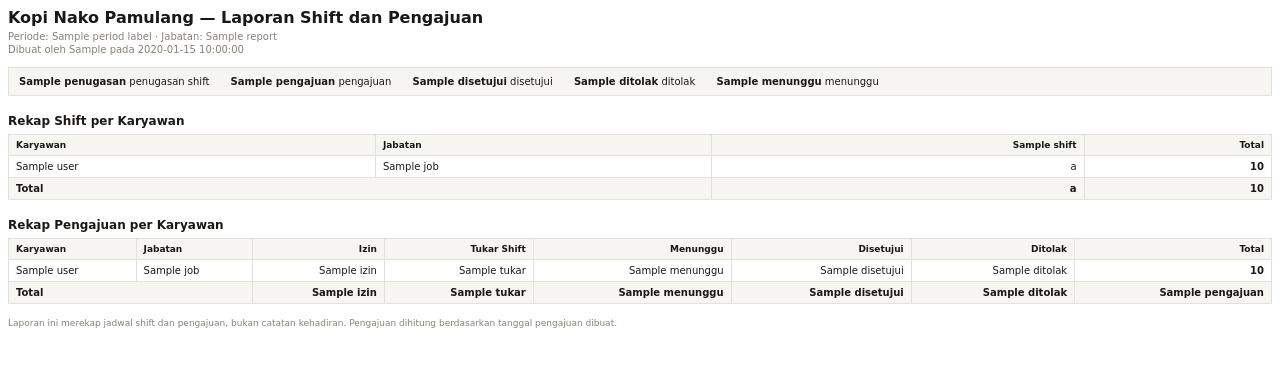
After one commit to Naufalfebri2/kopi-nako, a Laravel app: template resources/views/laporan/pdf.blade.php in a window 1280 px wide. The commit adds this page. Shown: the top 367 px of the page. Run offline with Laravel 12, Linux system fonts and the light colour scheme; the template is opened without the code that fills it: most values are stand-ins (such as "Sample title", 1, 10 or a date in 2020).

Commit message:
feat: build report page and pdf export

```diff
--- /dev/null
+++ b/resources/views/laporan/_tabel-pengajuan.blade.php
@@ -0,0 +1,45 @@
+<table class="table kn-table rpt-table align-middle mb-0">
+    <thead>
+        <tr>
+            <th>Karyawan</th>
+            <th>Jabatan</th>
+            <th class="num">Izin</th>
+            <th class="num">Tukar Shift</th>
+            <th class="num">Menunggu</th>
+            <th class="num">Disetujui</th>
+            <th class="num">Ditolak</th>
+            <th class="num">Total</th>
+        </tr>
+    </thead>
+    <tbody>
+        @forelse ($report['requestRows'] as $row)
+            <tr>
+                <td>{{ $row['employee']->user->name }}</td>
+                <td>{{ $row['employee']->job?->name }}</td>
+                <td class="num">{{ $row['izin'] }}</td>
+                <td class="num">{{ $row['tukar'] }}</td>
+                <td class="num">{{ $row['menunggu'] }}</td>
+                <td class="num">{{ $row['disetujui'] }}</td>
+                <td class="num">{{ $row['ditolak'] }}</td>
+                <td class="num"><strong>{{ $row['total'] }}</strong></td>
+            </tr>
+        @empty
+            <tr>
+                <td colspan="8" class="kn-empty">Tidak ada pengajuan pada periode ini.</td>
+            </tr>
+        @endforelse
+    </tbody>
+    @if ($report['requestRows']->isNotEmpty())
+        <tfoot>
+            <tr>
+                <td colspan="2">Total</td>
+                <td class="num">{{ $report['summary']['izin'] }}</td>
+                <td class="num">{{ $report['summary']['tukar'] }}</td>
+                <td class="num">{{ $report['summary']['menunggu'] }}</td>
+                <td class="num">{{ $report['summary']['disetujui'] }}</td>
+                <td class="num">{{ $report['summary']['ditolak'] }}</td>
+                <td class="num">{{ $report['summary']['pengajuan'] }}</td>
+            </tr>
+        </tfoot>
+    @endif
+</table>
--- /dev/null
+++ b/resources/views/laporan/_tabel-shift.blade.php
@@ -0,0 +1,40 @@
+<table class="table kn-table rpt-table align-middle mb-0">
+    <thead>
+        <tr>
+            <th>Karyawan</th>
+            <th>Jabatan</th>
+            @foreach ($report['shifts'] as $shift)
+                <th class="num">{{ $shift->name }}</th>
+            @endforeach
+            <th class="num">Total</th>
+        </tr>
+    </thead>
+    <tbody>
+        @forelse ($report['shiftRows'] as $row)
+            <tr>
+                <td>{{ $row['employee']->user->name }}</td>
+                <td>{{ $row['employee']->job?->name }}</td>
+                @foreach ($report['shifts'] as $shift)
+                    <td class="num">{{ $row['counts'][$shift->id] }}</td>
+                @endforeach
+                <td class="num"><strong>{{ $row['total'] }}</strong></td>
+            </tr>
+        @empty
+            <tr>
+                <td colspan="{{ $report['shifts']->count() + 3 }}" class="kn-empty">Tidak ada karyawan untuk filter ini.
+                </td>
+            </tr>
+        @endforelse
+    </tbody>
+    @if ($report['shiftRows']->isNotEmpty())
+        <tfoot>
+            <tr>
+                <td colspan="2">Total</td>
+                @foreach ($report['shifts'] as $shift)
+                    <td class="num">{{ $report['shiftTotals']['counts'][$shift->id] }}</td>
+                @endforeach
+                <td class="num">{{ $report['shiftTotals']['total'] }}</td>
+            </tr>
+        </tfoot>
+    @endif
+</table>
--- /dev/null
+++ b/resources/views/laporan/pdf.blade.php
@@ -0,0 +1,112 @@
+<!DOCTYPE html>
+<html lang="id">
+
+<head>
+    <meta charset="UTF-8">
+    <title>Laporan Shift Kopi Nako</title>
+    <style>
+        @page {
+            margin: 28px 32px;
+        }
+
+        body {
+            font-family: DejaVu Sans, sans-serif;
+            font-size: 10px;
+            color: #1a1714;
+        }
+
+        h1 {
+            font-size: 16px;
+            margin: 0 0 4px;
+        }
+
+        h2 {
+            font-size: 12px;
+            margin: 18px 0 6px;
+        }
+
+        .meta {
+            color: #8a8177;
+            margin-bottom: 2px;
+        }
+
+        .summary {
+            margin: 12px 0 4px;
+            padding: 8px 10px;
+            background: #f7f5f2;
+            border: 1px solid #e5e1da;
+        }
+
+        .summary span {
+            margin-right: 18px;
+        }
+
+        table {
+            width: 100%;
+            border-collapse: collapse;
+        }
+
+        th,
+        td {
+            padding: 5px 7px;
+            border: 1px solid #e5e1da;
+            text-align: left;
+        }
+
+        th {
+            background: #f7f5f2;
+            font-size: 9px;
+        }
+
+        .num {
+            text-align: right;
+        }
+
+        tfoot td {
+            font-weight: bold;
+            background: #f7f5f2;
+        }
+
+        .kn-empty {
+            text-align: center;
+            color: #8a8177;
+        }
+
+        .note {
+            margin-top: 14px;
+            color: #8a8177;
+            font-size: 9px;
+        }
+    </style>
+</head>
+
+<body>
+    <h1>Kopi Nako Pamulang — Laporan Shift dan Pengajuan</h1>
+    <div class="meta">
+        Periode: {{ $periodLabel }}@if ($report['jobName'])
+            · Jabatan: {{ $report['jobName'] }}
+        @endif
+    </div>
+    <div class="meta">Dibuat oleh {{ $generatedBy }} pada {{ $generatedAt }}</div>
+
+    <div class="summary">
+        <span><strong>{{ $report['summary']['penugasan'] }}</strong> penugasan shift</span>
+        <span><strong>{{ $report['summary']['pengajuan'] }}</strong> pengajuan</span>
+        <span><strong>{{ $report['summary']['disetujui'] }}</strong> disetujui</span>
+        <span><strong>{{ $report['summary']['ditolak'] }}</strong> ditolak</span>
+        <span><strong>{{ $report['summary']['menunggu'] }}</strong> menunggu</span>
+    </div>
+
+    <h2>Rekap Shift per Karyawan</h2>
+    @include('laporan._tabel-shift')
+
+    <h2>Rekap Pengajuan per Karyawan</h2>
+    @include('laporan._tabel-pengajuan')
+
+    <div class="note">
+        Laporan ini merekap jadwal shift dan pengajuan, bukan catatan kehadiran.
+        Pengajuan dihitung berdasarkan tanggal pengajuan dibuat.
+    </div>
+</body>
+
+</html>
```
Also changed, not shown: public/css/laporan.css (added, +18 -0 lines), resources/views/laporan/index.blade.php (added, +90 -0 lines), resources/views/partials/sidebar.blade.php (+7 -0 lines).
